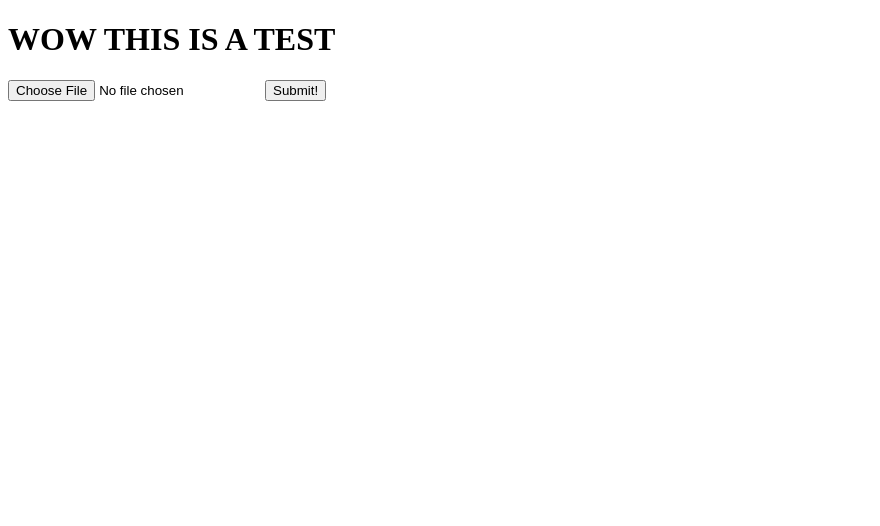
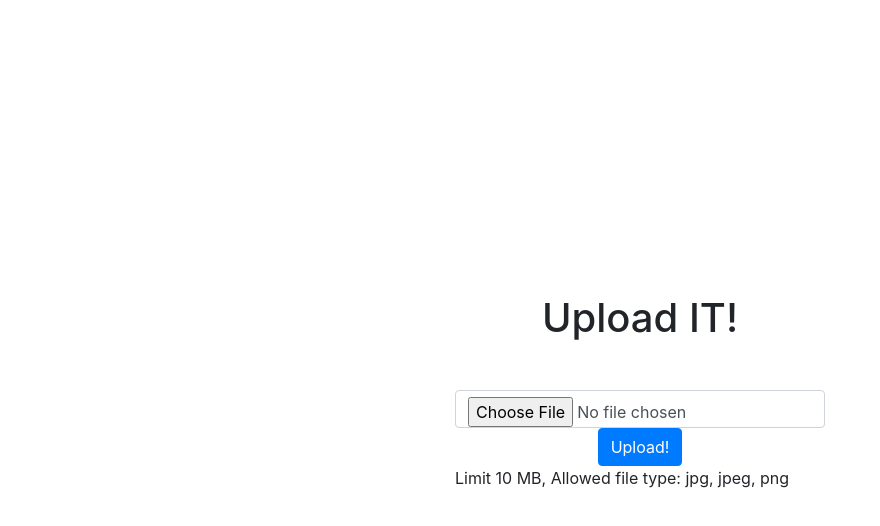
Before and after one commit to Touhai/shopify2021fallchallengebackend, a website: page index.html in a window 1280 px wide. Shown: the whole page, without its empty margins (0-880 px from the left). Drawn offline with nearby package versions, Linux system fonts and the light colour scheme.

Commit message:
Added some css

```diff
--- a/app.js
+++ b/app.js
@@ -17,6 +17,7 @@ app.use(cors());
 const URI = process.env.DB_URI;
 
 
+app.use(express.static(__dirname));
 
 app.get('/', (req, res) => {
     res.sendFile(__dirname + '/index.html');
--- /dev/null
+++ b/css/style.css
@@ -0,0 +1,12 @@
+.mainForm{
+    position: absolute;
+    left: 50%;
+    top: 50%;
+    -webkit-transform: translate(-50%, -50%);
+    transform: translate(-50%, -50%);
+}
+
+.title{
+    text-align: center;
+    padding-bottom:1em;
+}
--- a/index.html
+++ b/index.html
@@ -3,18 +3,28 @@
 <html>
 
 <head>
+    <link rel="stylesheet" href="https://stackpath.bootstrapcdn.com/bootstrap/4.3.1/css/bootstrap.min.css" integrity="sha384-ggOyR0iXCbMQv3Xipma34MD+dH/1fQ784/j6cY/iJTQUOhcWr7x9JvoRxT2MZw1T" crossorigin="anonymous">
+    <link type="text/css" rel="stylesheet" href="/css/style.css">
     <title>Shopify Sample Image Uploader</title>
 </head>
 
 <body>
 
-    <h1>WOW THIS IS A TEST</h1>
+    <div class="mainForm">
+        <h1 class="title">Upload IT!</h1>
+        <form method='post' action='/api/upload' enctype="multipart/form-data">
+            <input type='file' class="form-control" name='image'/>
+            <div class = "row justify-content-center">
+                <button class="btn btn-primary button" type="submit">Upload!</button>
 
-    <form method='post' action='/api/upload' enctype="multipart/form-data">
-    <input type='file' name='image'/>
-    <button type="submit">Submit!</button>
-    </form>
+            </div>
+            </form>
+            <p>Limit 10 MB, Allowed file type: jpg, jpeg, png</p>
+    </div>
+
 </body>
-
+<script src="https://code.jquery.com/jquery-3.3.1.slim.min.js" integrity="sha384-q8i/X+965DzO0rT7abK41JStQIAqVgRVzpbzo5smXKp4YfRvH+8abtTE1Pi6jizo" crossorigin="anonymous"></script>
+<script src="https://cdnjs.cloudflare.com/ajax/libs/popper.js/1.14.7/umd/popper.min.js" integrity="sha384-UO2eT0CpHqdSJQ6hJty5KVphtPhzWj9WO1clHTMGa3JDZwrnQq4sF86dIHNDz0W1" crossorigin="anonymous"></script>
+<script src="https://stackpath.bootstrapcdn.com/bootstrap/4.3.1/js/bootstrap.min.js" integrity="sha384-JjSmVgyd0p3pXB1rRibZUAYoIIy6OrQ6VrjIEaFf/nJGzIxFDsf4x0xIM+B07jRM" crossorigin="anonymous"></script>
 
 </html>
```
